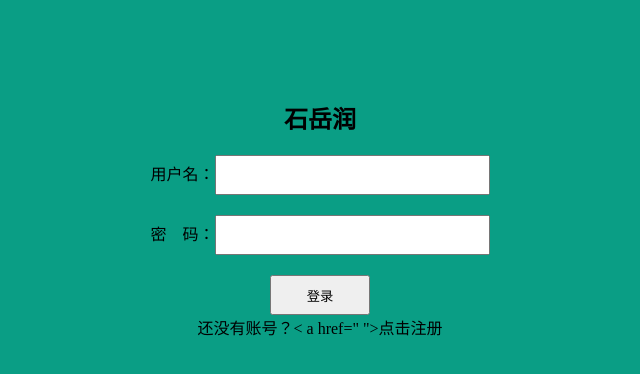
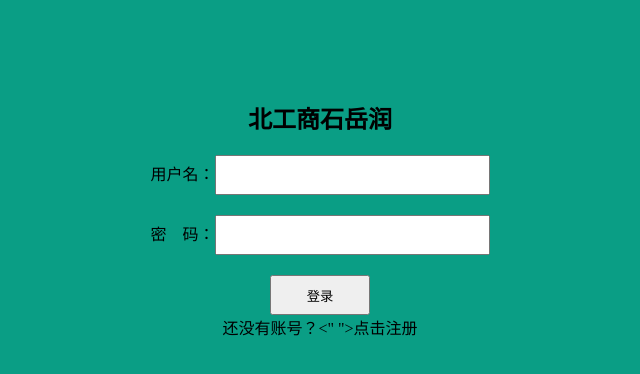
Before and after one commit to shipostgraduate/shiyan, a plain HTML site: page index.html in a window 1280 px wide. Shown: the whole page, without its empty margins (320-960 px from the left). Drawn offline with Linux system fonts and the light colour scheme.

Commit message:
Update index.html

```diff
--- a/index.html
+++ b/index.html
@@ -42,7 +42,7 @@
 
 <body>
     <form class="login">
-        <h2>石岳润</h2>
+        <h2>北工商石岳润</h2>
         <ul>
             <li>
                 用户名：<input type="text">
@@ -51,7 +51,7 @@
                 密&emsp;码：<input type="password">
             </li>
             <li><input type="button" value="登录"></li>
-            <li>还没有账号？< a href=" ">点击注册</ a></li>
+            <li>还没有账号？<" ">点击注册</ a></li>
         </ul>
     </form>
 </body>
```
